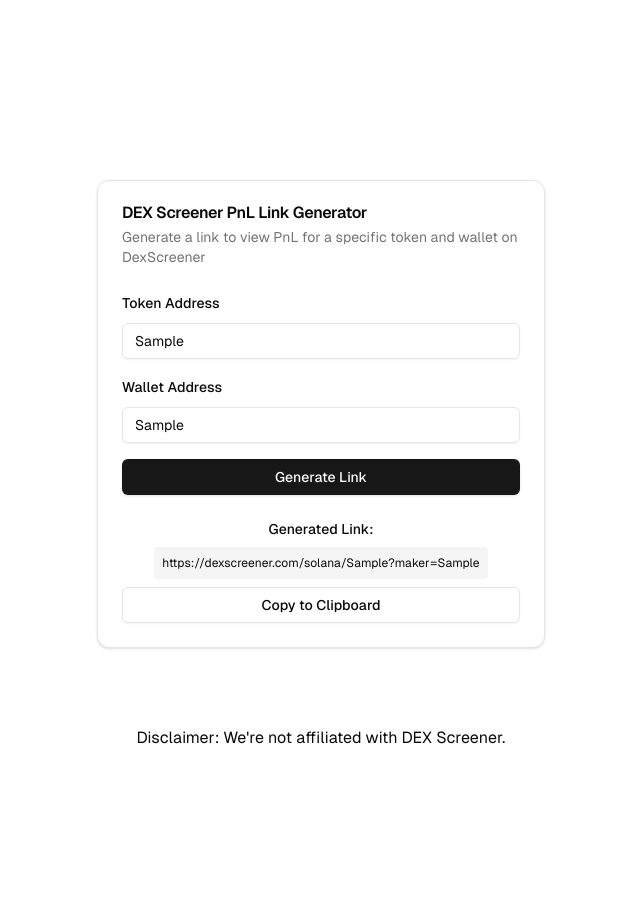
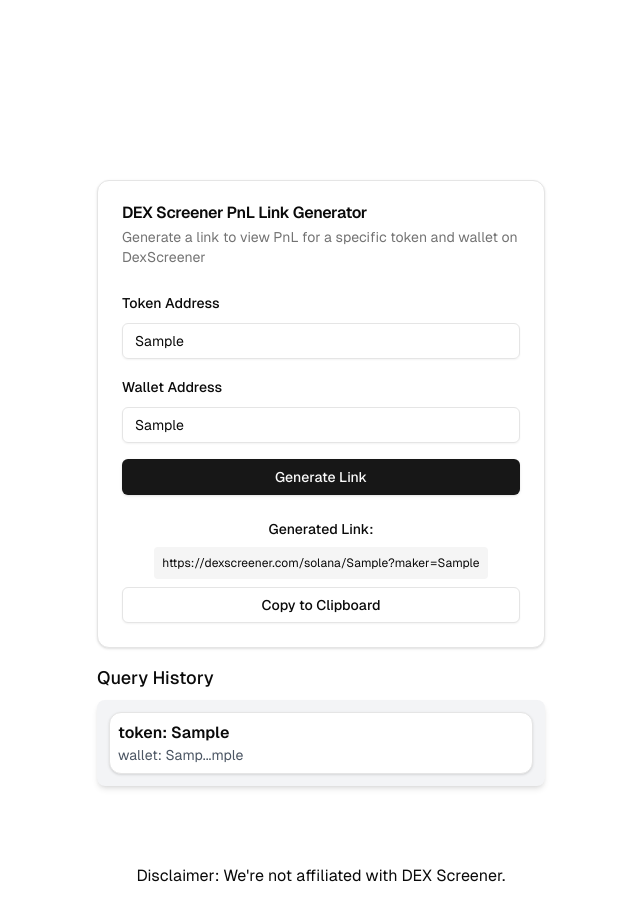
Before and after one commit to jarrensj/pnl-finder, a Next.js app: page / in a window 1280 px wide. Both pictures are taken after typing "Sample", "Sample" into the empty fields and a click on the button "Generate Link". Shown: the top 920 px of the page, without its empty margins (319-959 px from the left). Before the commit the page ends 828 px from the top, so only its background shows below. Built offline with nearby package versions, Linux system fonts and the light colour scheme.

Commit message:
save query history and populate form if they click query history item

```diff
--- a/components/PnLFinder.tsx
+++ b/components/PnLFinder.tsx
@@ -1,6 +1,6 @@
 'use client'
 
-import { useState } from 'react'
+import { useState, useEffect } from 'react'
 import Link from 'next/link'
 import { Button } from '@/components/ui/button'
 import { Input } from '@/components/ui/input'
@@ -11,20 +11,28 @@
 import { motion, AnimatePresence } from 'framer-motion'
 
 export default function PnLLinkGenerator() {
-  const [tokenAddress, setTokenAddress] = useState(() => {
+  const [tokenAddress, setTokenAddress] = useState('')
+  const [walletAddress, setWalletAddress] = useState('')
+  const [generatedLink, setGeneratedLink] = useState('')
+  const [queryHistory, setQueryHistory] = useState<{ tokenAddress: string, walletAddress: string }[]>([])
+  const { toast } = useToast()
+
+  useEffect(() => {
     if (typeof window !== 'undefined') {
-      return localStorage.getItem('tokenAddress') || ''
+      const storedTokenAddress = localStorage.getItem('tokenAddress') || ''
+      const storedWalletAddress = localStorage.getItem('walletAddress') || ''
+      const storedHistory = JSON.parse(localStorage.getItem('queryHistory') || '[]')
+      setTokenAddress(storedTokenAddress)
+      setWalletAddress(storedWalletAddress)
+      setQueryHistory(storedHistory)
     }
-    return ''
-  })
-  const [walletAddress, setWalletAddress] = useState(() => {
-    if (typeof window !== 'undefined') {
-      return localStorage.getItem('walletAddress') || ''
-    }
-    return ''
-  })
-  const [generatedLink, setGeneratedLink] = useState('')
-  const { toast } = useToast()
+  }, [])
+
+  const updateQueryHistory = (newQuery: { tokenAddress: string, walletAddress: string }) => {
+    const updatedHistory = [newQuery, ...queryHistory].slice(0, 10)
+    setQueryHistory(updatedHistory)
+    localStorage.setItem('queryHistory', JSON.stringify(updatedHistory))
+  }
 
   const handleTokenAddressChange = (e: React.ChangeEvent<HTMLInputElement>) => {
     const value = e.target.value
@@ -55,6 +63,12 @@
     const baseUrl = 'https://dexscreener.com/solana'
     const link = `${baseUrl}/${tokenAddress}?maker=${walletAddress}`
     setGeneratedLink(link)
+    updateQueryHistory({ tokenAddress, walletAddress })
+  }
+
+  const populateForm = (query: { tokenAddress: string, walletAddress: string }) => {
+    setTokenAddress(query.tokenAddress)
+    setWalletAddress(query.walletAddress)
   }
 
   const copyToClipboard = () => {
@@ -122,6 +136,25 @@
           </CardFooter>
         )}
       </Card>
+      <div className="mt-4">
+        <h2 className="text-lg font-medium mb-2">Query History</h2>
+        <ul className="space-y-2">
+          {queryHistory.map((query, index) => (
+            <li
+              key={index}
+              className="bg-gray-100 p-3 rounded-lg shadow-md cursor-pointer hover:bg-gray-200 transition-colors duration-200"
+              onClick={() => populateForm(query)}
+            >
+              <Card className="p-2">
+                <div className="font-semibold">token: {query.tokenAddress}</div>
+                <div className="text-sm text-gray-600">
+                  wallet: {query.walletAddress.slice(0, 4)}...{query.walletAddress.slice(-4)}
+                </div>
+              </Card>
+            </li>
+          ))}
+        </ul>
+      </div>
       <Toaster />
     </div>
   )
```
